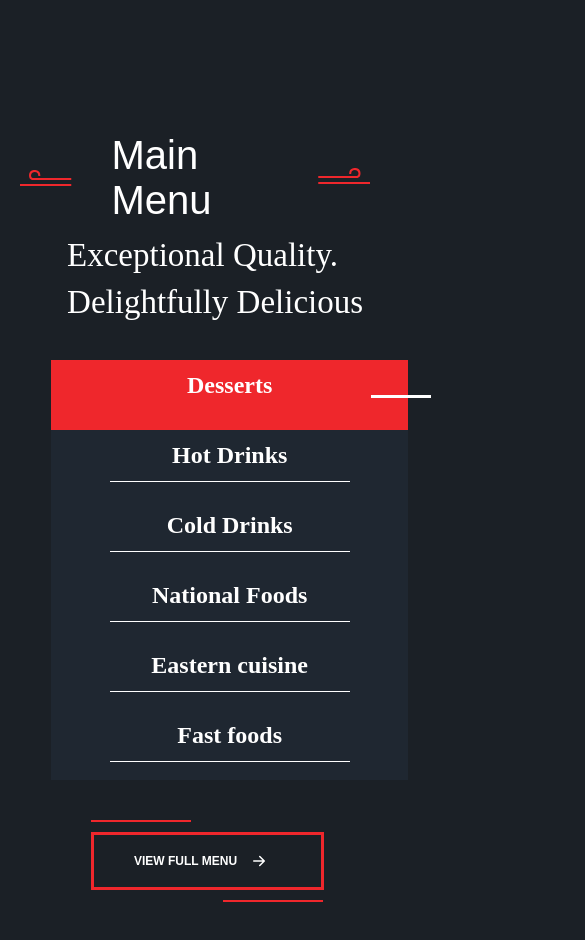
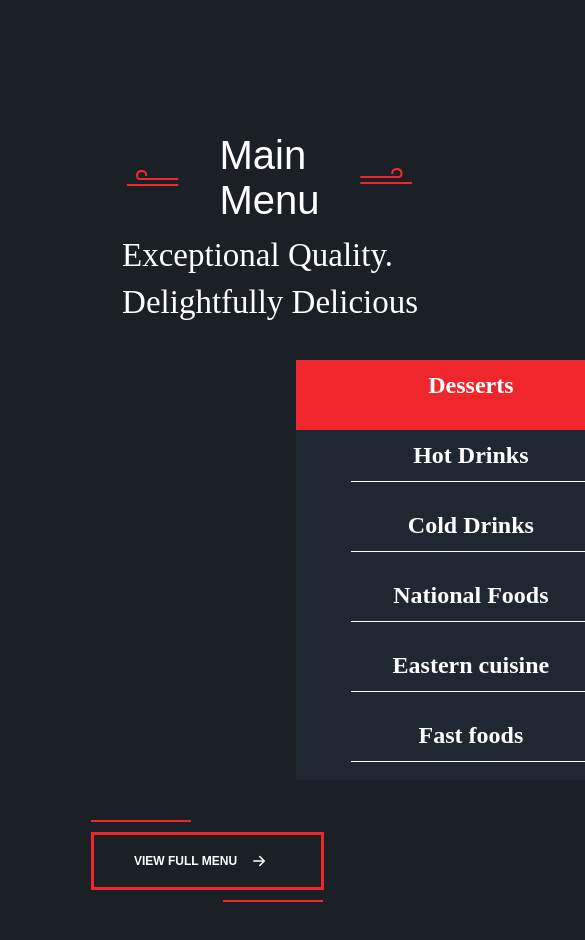
Before and after one commit to Seitkanov2004/new-project, a React (Create React App) app: page / in a window 390 px wide. Shown: the part 2060-3000 px from the top of the page, 585 px wide, since content can reach past the window. Built offline with nearby package versions, Linux system fonts and the light colour scheme; a web font is replaced by a local one.

Commit message:
Finish adapt Main menu (#41)

```diff
--- a/src/pages/home/MeinMenu/MeinMenu.js
+++ b/src/pages/home/MeinMenu/MeinMenu.js
@@ -28,6 +28,7 @@ const MeinMenu = () => {
                             <img src={titleRight} alt="" className="mainMenu--title__titleBlock--left"/>
                         </div>
                     </div>
+
                     <h1 className="mainMenu--aboutFoods">Exceptional Quality. Delightfully Delicious</h1>
                     <div className="mainMenu--block">
                         <div className="mainMenu--block--blockChild">
--- a/src/pages/home/MeinMenu/MeinMenu.scss
+++ b/src/pages/home/MeinMenu/MeinMenu.scss
@@ -228,7 +228,230 @@
   }
 }
 
+@media (max-width: 1440px) {
+  #mainMenu{
+    .mainMenu{
+      &--title{
+        &__titleBlock{
 
+        }
+      }
+      &--aboutFoods{
+
+      }
+      &--block{
+        &--blockChild{
+
+        }
+        &--foodsName{
+
+        }
+        &__onlyFood{
+          width: 100%;
+        }
+      }
+    }
+  }
+}
+@media (max-width: 1200px) {
+  #mainMenu{
+    .mainMenu{
+      &--title{
+        &__titleBlock{
+
+        }
+      }
+      &--aboutFoods{
+        width: 40%;
+      }
+      &--block{
+        &--blockChild{
+
+        }
+        &--foodsName{
+        }
+        &__onlyFood{
+          width: 100%;
+          &__parent{
+            &--about{
+              div{
+                width: 320px;
+              }
+            }
+          }
+        }
+      }
+    }
+  }
+}
+@media (max-width: 1024px) {
+  #mainMenu{
+    .mainMenu{
+      &--parentBtn{
+        margin-top: 30px;
+      }
+      &--title{
+        &__titleBlock{
+
+        }
+      }
+      &--aboutFoods{
+        width: 40%;
+      }
+      &--block{
+        &--blockChild{
+          &__foods{
+            &--allBtn{
+              margin-right: 65px;
+              &__btn{
+                width: 90%;
+                height: 65px;
+                &--line{
+
+                }
+              }
+            }
+          }
+        }
+        &--foodsName{
+          width: 100%;
+        }
+        &__onlyFood{
+          width: 100%;
+          &__parent{
+            padding-bottom: 30px;
+            &--order{
+              p{
+                font-weight: 300;
+                font-size: 12px;
+                width: 65%;
+              }
+            }
+            &--about{
+              div{
+                width: 320px;
+              }
+            }
+          }
+        }
+      }
+    }
+  }
+}
+@media (max-width: 996px) {
+  #mainMenu{
+    .mainMenu{
+      &--parentBtn{
+        margin: 30px 0 0 0;
+      }
+      &--title{
+        &__titleBlock{
+
+        }
+      }
+      &--aboutFoods{
+        width: 50%;
+      }
+      &--block{
+        &--blockChild{
+          margin-right: 20px;
+          &__foods{
+            &--allBtn{
+              margin-right: 45px;
+              &__btn{
+                width: 90%;
+                height: 65px;
+                &--line{
+
+                }
+              }
+            }
+          }
+        }
+        &--foodsName{
+          width: 100%;
+        }
+        &__onlyFood{
+          width: 100%;
+          &__parent{
+            padding-bottom: 30px;
+            &--order{
+              p{
+                font-weight: 300;
+                font-size: 12px;
+                width: 69%;
+              }
+            }
+            &--about{
+              div{
+                width: 300px;
+              }
+            }
+          }
+        }
+      }
+    }
+  }
+}
+@media (max-width: 768px) {
+  #mainMenu{
+    .mainMenu{
+
+      &--parentBtn{
+        margin: 40px 0 0 155px;
+
+      }
+      &--title{
+        margin-left: 150px;
+        &__titleBlock{
+
+        }
+      }
+      &--aboutFoods{
+        width: 60%;
+        margin-left: 170px;
+      }
+      &--block{
+        &--blockChild{
+          margin-left: 245px;
+          &__foods{
+            &--allBtn{
+              margin-right: 45px;
+              &__btn{
+                width: 92%;
+                height: 70px;
+                &--line{
+
+                }
+              }
+            }
+          }
+        }
+        &--foodsName{
+          display: none;
+        }
+        &__onlyFood{
+          width: 100%;
+          &__parent{
+            padding-bottom: 30px;
+            &--order{
+              p{
+                font-weight: 300;
+                font-size: 12px;
+                width: 69%;
+              }
+            }
+            &--about{
+              div{
+                width: 300px;
+              }
+            }
+          }
+        }
+      }
+    }
+  }
+}
 
 
 @media (max-width: 576px) {
```
